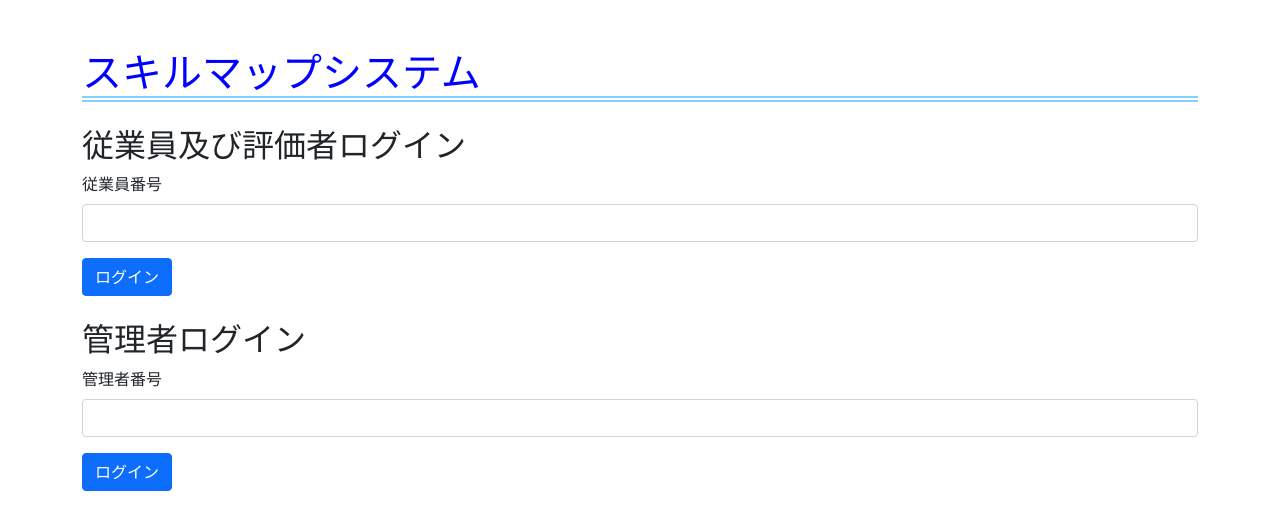
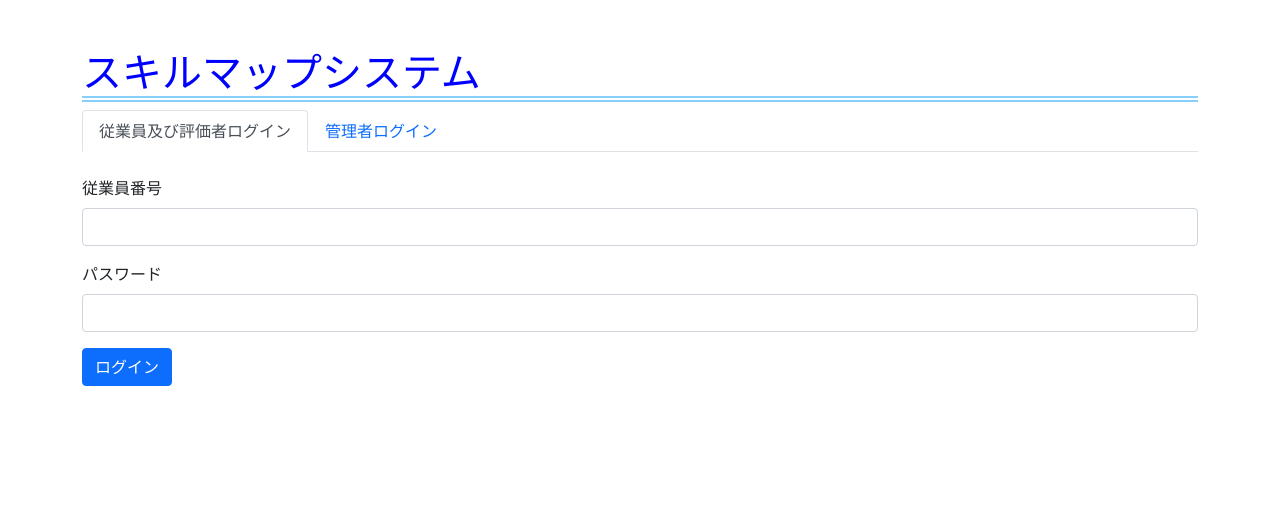
Before and after one commit to imasaru/skillmap_system, a Flask app: page / in a window 1280 px wide. Shown: the part 66-596 px from the top of the page. Run offline with Flask 3, Linux system fonts and the light colour scheme.

Commit message:
feat: v9_SecurityReinforced (Kageyama)

```diff
--- a/insert_initial_data.py
+++ b/insert_initial_data.py
@@ -14,7 +14,10 @@ with app.app_context():
 
     # 初期データの挿入
     admin1 = AdminData(admin_num=123, name='Admin One', email='admin1@example.com')
+    admin1.set_password(str(123))  # Convert to string
+
     admin2 = AdminData(admin_num=456, name='Admin Two', email='admin2@example.com')
+    admin2.set_password(str(456))  # Convert to string
 
     db.session.add(admin1)
     db.session.add(admin2)
@@ -34,6 +37,7 @@ with app.app_context():
             date_of_join=date(2020, 1, 1),  # Set a fixed date for the date_of_join field for all employees
             evaluation_target=[j for j in range(1, 31) if j != i and random.random() > 0.8]  # Randomly assign evaluation targets
         )
+        employee.set_password(str(i))  # Convert to string
         employees.append(employee)
         db.session.add(employee)
 
--- a/tableapp/templates/admin_layout.html
+++ b/tableapp/templates/admin_layout.html
@@ -22,6 +22,7 @@
                     <a class="nav-link" href="{{ url_for('view_skillmap') }}">スキルマップ表示</a>
                     <a class="nav-link" href="{{ url_for('register_member') }}">従業員登録・更新</a>
                     <a class="nav-link" href="{{ url_for('manage_skills_qualifications_trainings') }}">スキル資格研修管理</a>
+                    <a class="nav-link" href="{{ url_for('change_password') }}">パスワード変更</a>
                 </div>
                 <div class="navbar-nav ms-auto">
                     <a class="nav-link" href="{{ url_for('logout') }}">ログアウト</a>
--- a/tableapp/templates/employee_layout.html
+++ b/tableapp/templates/employee_layout.html
@@ -25,6 +25,7 @@
                         <a class="nav-link" href="{{ url_for('approve', id=session['user_id']) }}">評価者ページ</a>
                     {% endif %}
                     <a class="nav-link" href="{{ url_for('view_skillmap') }}">スキルマップ表示</a>
+                    <a class="nav-link" href="{{ url_for('change_password') }}">パスワード変更</a>
                 </div>
                 <div class="navbar-nav ms-auto">
                     <a class="nav-link" href="{{ url_for('logout') }}">ログアウト</a>
--- a/tableapp/templates/tableapp/index.html
+++ b/tableapp/templates/tableapp/index.html
@@ -23,26 +23,56 @@
     <div class="container mt-5">
         <h1>スキルマップシステム</h1>
 
-        <div class="mt-4">
-            <h2>従業員及び評価者ログイン</h2>
+        <!-- Flash messages block -->
+        {% with messages = get_flashed_messages(with_categories=true) %}
+            {% if messages %}
+                <div class="alert-container">
+                    {% for category, message in messages %}
+                        <div class="alert alert-{{ category }} alert-dismissible fade show" role="alert">
+                            {{ message }}
+                            <button type="button" class="btn-close" data-bs-dismiss="alert" aria-label="Close"></button>
+                        </div>
+                    {% endfor %}
+                </div>
+            {% endif %}
+        {% endwith %}
+
+        <ul class="nav nav-tabs" id="loginTabs" role="tablist">
+            <li class="nav-item" role="presentation">
+                <a class="nav-link active" id="employee-tab" data-bs-toggle="tab" href="#employee-login" role="tab" aria-controls="employee-login" aria-selected="true">従業員及び評価者ログイン</a>
+            </li>
+            <li class="nav-item" role="presentation">
+                <a class="nav-link" id="admin-tab" data-bs-toggle="tab" href="#admin-login" role="tab" aria-controls="admin-login" aria-selected="false">管理者ログイン</a>
+            </li>
+        </ul>
+
+        <div class="tab-content mt-4" id="loginTabsContent">
+            <div class="tab-pane fade show active" id="employee-login" role="tabpanel" aria-labelledby="employee-tab">
                 <form action="{{ url_for('employee_login') }}" method="post">
                     <div class="mb-3">
                         <label for="employee_num" class="form-label">従業員番号</label>
                         <input type="text" class="form-control" id="employee_num" name="employee_num" required>
                     </div>
+                    <div class="mb-3">
+                        <label for="password" class="form-label">パスワード</label>
+                        <input type="password" class="form-control" id="password" name="password" required>
+                    </div>
                     <button type="submit" class="btn btn-primary">ログイン</button>
                 </form>
             </div>
-
-        <div class="mt-4">
-            <h2>管理者ログイン</h2>
+            <div class="tab-pane fade" id="admin-login" role="tabpanel" aria-labelledby="admin-tab">
                 <form action="{{ url_for('admin_login') }}" method="post">
                     <div class="mb-3">
                         <label for="admin_num" class="form-label">管理者番号</label>
                         <input type="text" class="form-control" id="admin_num" name="admin_num" required>
                     </div>
+                    <div class="mb-3">
+                        <label for="password" class="form-label">パスワード</label>
+                        <input type="password" class="form-control" id="password" name="password" required>
+                    </div>
                     <button type="submit" class="btn btn-primary">ログイン</button>
                 </form>
+            </div>
         </div>
     </div>
 
--- a/tableapp/views.py
+++ b/tableapp/views.py
@@ -12,26 +12,32 @@ def index():
 @app.route('/employee_login', methods=['POST'])
 def employee_login():
     employee_num = request.form.get('employee_num')
+    password = request.form.get('password')  # Get password from form
 
     user = EmployeeData.query.filter_by(employee_num=employee_num).first()
-    if user:
+    if user and user.check_password(password):
         session['user_id'] = user.id
         session['user_role'] = 'employee'
         session['employee_num'] = employee_num
         session['is_evaluator'] = len(user.evaluation_target) > 0  # Set is_evaluator flag
         return redirect(url_for('my_page', id=user.id))
-    return "Invalid employee number or you are not an employee"
+    flash("パスワードが間違っています", 'danger')
+    return redirect(url_for('index'))
+
 
 @app.route('/admin_login', methods=['POST'])
 def admin_login():
     admin_num = request.form.get('admin_num')
+    password = request.form.get('password')  # Get password from form
+
     user = AdminData.query.filter_by(admin_num=admin_num).first()
-    if user:
+    if user and user.check_password(password):
         session['user_id'] = user.id
         session['user_role'] = 'admin'
         session['admin_num'] = admin_num
         return redirect(url_for('view_skillmap'))
-    return "Invalid admin number or you are not an admin"
+    flash("パスワードが間違っています", 'danger')
+    return redirect(url_for('index'))
 
 @app.route('/logout')
 def logout():
@@ -540,6 +546,7 @@ def register_member():
                 date_of_join=date_of_join,
                 evaluation_target=evaluation_target
             )
+            new_employee.set_password(employee_num)  # Set initial password to employee_num
             # Add and commit to the database
             db.session.add(new_employee)
             db.session.commit()
@@ -559,6 +566,7 @@ def register_member():
     employees = EmployeeData.query.all()
 
     return render_template('tableapp/register_member.html', employees=employees, search_results=search_results)
+
 
 @app.route('/bulk_register_member', methods=['POST'])
 def bulk_register_member():
@@ -610,6 +618,7 @@ def bulk_register_member():
                     date_of_join=date_of_join,
                     evaluation_target=evaluation_target
                 )
+                new_employee.set_password(employee_num)  # Set initial password to employee_num
                 db.session.add(new_employee)
 
         db.session.commit()
@@ -657,3 +666,36 @@ def delete_member(employee_num):
         flash(f'エラーが発生しました: {str(e)}', 'danger')
 
     return redirect(url_for('register_member'))
+
+
+# ------ Change Password ------
+@app.route('/change_password', methods=['GET', 'POST'])
+def change_password():
+    if 'user_id' in session:
+        user_id = session['user_id']
+        user_role = session['user_role']
+
+        if request.method == 'POST':
+            current_password = request.form.get('current_password')
+            new_password = request.form.get('new_password')
+            confirm_password = request.form.get('confirm_password')
+
+            if new_password != confirm_password:
+                flash('新しいパスワードが一致しません', 'danger')
+                return redirect(url_for('change_password'))
+
+            if user_role == 'employee':
+                user = EmployeeData.query.get(user_id)
+            elif user_role == 'admin':
+                user = AdminData.query.get(user_id)
+
+            if user and user.check_password(current_password):
+                user.set_password(new_password)
+                db.session.commit()
+                flash('パスワードが正常に変更されました', 'success')
+                return redirect(url_for('my_page') if user_role == 'employee' else url_for('view_skillmap'))
+            else:
+                flash('現在のパスワードが正しくありません', 'danger')
+
+        return render_template('tableapp/change_password.html')
+    return redirect(url_for('index'))
```
Also changed, not shown: tableapp/models/skillmap.py (+21 -4 lines), tableapp/templates/tableapp/change_password.html (added, +24 -0 lines), instance/skillmap.db. Lines whose indentation alone changed are shown as unchanged.
